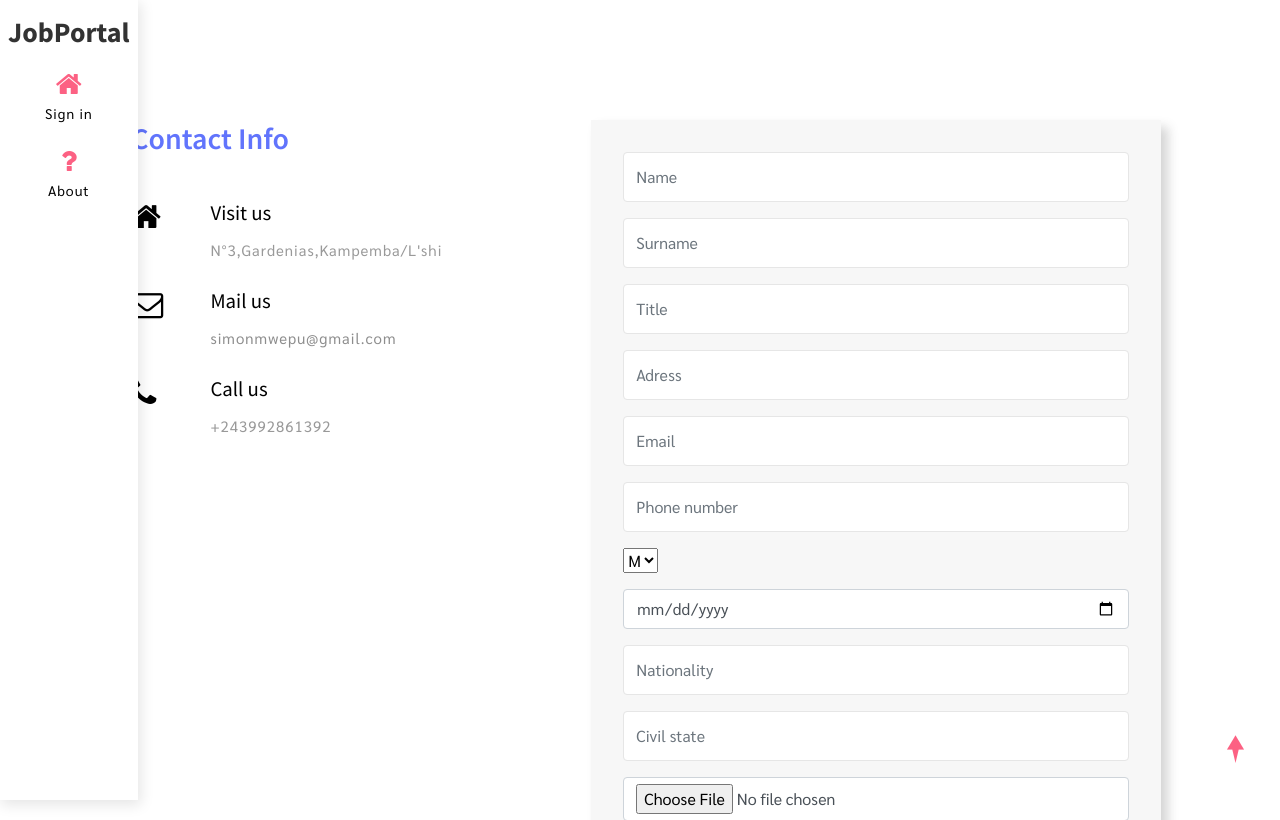
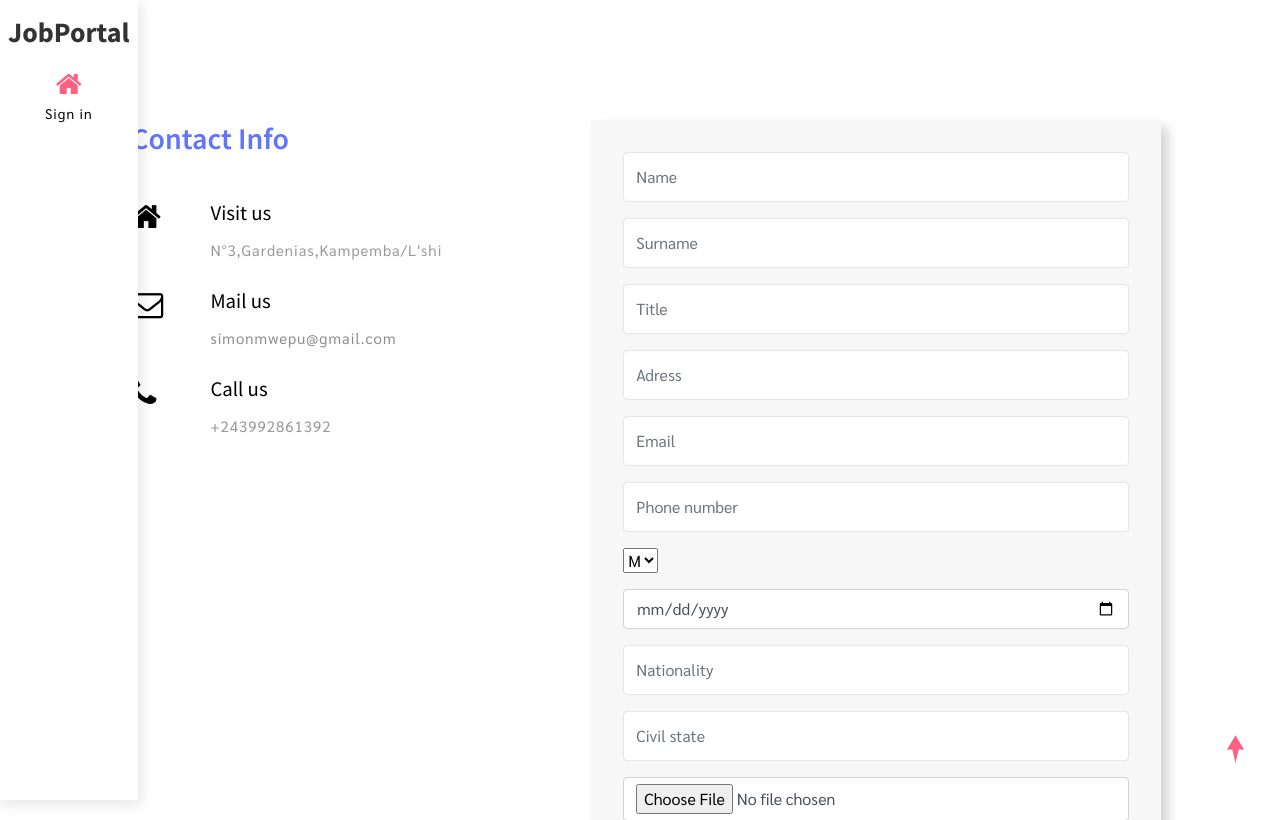
Before and after one commit to Shidory/Job-Portal, a CodeIgniter app: the page made by application/views/sign_in.php in a window 1280 px wide. Shown: the top 820 px of the page. Run offline with CodeIgniter, Linux system fonts and the light colour scheme.

Commit message:
header style

```diff
--- a/application/views/sign_in.php
+++ b/application/views/sign_in.php
@@ -52,12 +52,6 @@
 						<a href="index.html">
 							<span class="fa fa-home"></span>
 							<p>Sign in</p>
-						</a>
-					</li>
-					<li>
-						<a href="#about">
-							<span class="fa fa-question"></span>
-							<p>About</p>
 						</a>
 					</li>
 				</ul>
```
